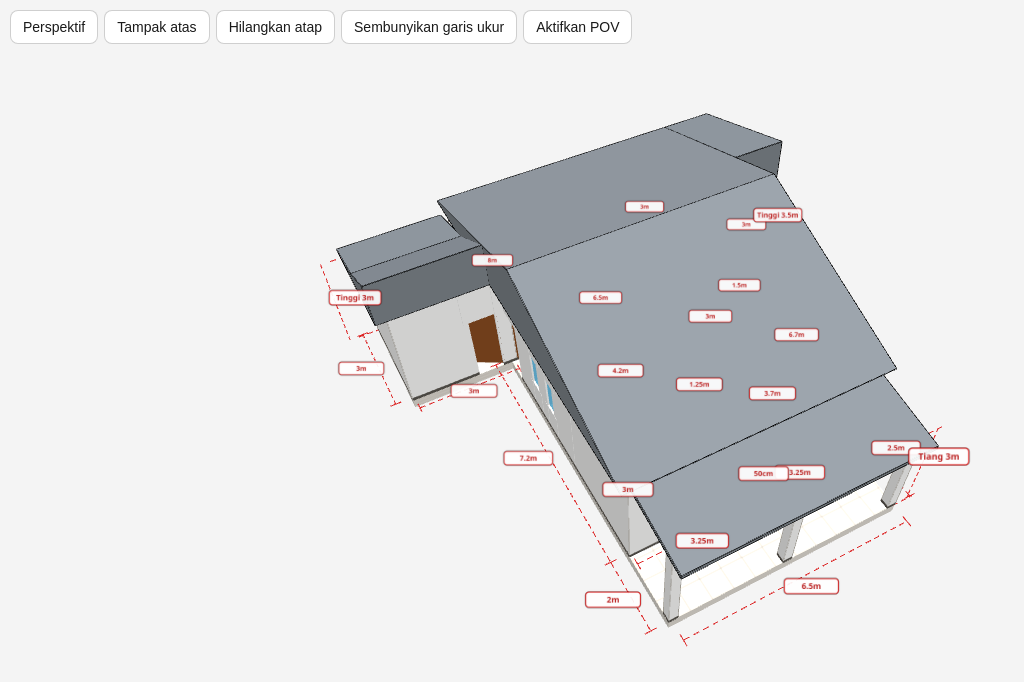
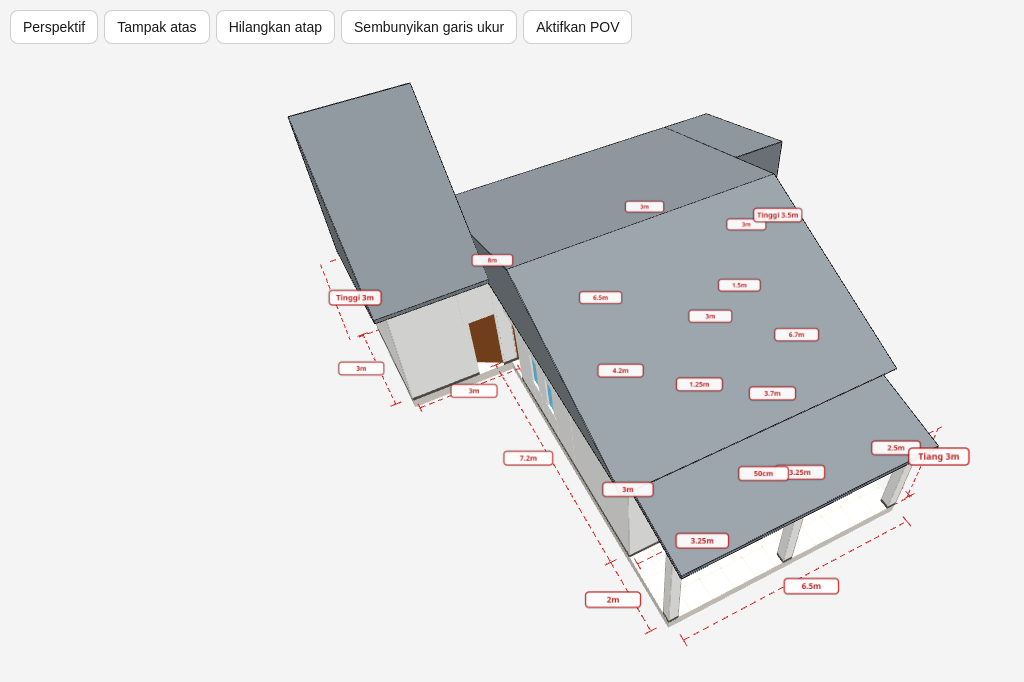
Before and after one commit to azzabuza/azza-rumah, a plain HTML site: page index.html in a window 1280 px wide. Shown: the whole page, without its empty margins (0-1024 px from the left). Drawn offline with nearby package versions, Linux system fonts and the light colour scheme; animation ran at ten frames a second.

Commit message:
Update index.html

```diff
--- a/index.html
+++ b/index.html
@@ -145,28 +145,6 @@ function D(hx, hz, w, deg) {
   scene.add(m);
 }
 
-// =========================================================================
-// KOORDINAT PRESISI SESUAI HITUNGAN DENAH (dalam satuan meter):
-//
-// Sumbu X (Kiri -> Kanan, total lebar belakang = 8.00m + 3.00m = 11.00m):
-//   x = 0.00  : As dinding paling kiri (sisi luar di x = -0.075m)
-//   x = 3.00  : As dinding kiri bangunan utama + batas penurunan elevasi dapur (offset 3.00m)
-//   x = 6.25  : As dinding tengah pembatas (3.00 + 3.25m)
-//   x = 8.00  : As dinding kiri Kamar Mandi (lebar dapur = 8.00m, lebar KM = 3.00m)
-//   x = 9.50  : As dinding kanan bangunan utama (sisi luar di x = 9.575m)
-//   x = 11.00 : As dinding paling kanan (sisi luar di x = 11.075m)
-//
-// Sumbu Z (Belakang -> Depan, total panjang = 12.20m):
-//   z = 0.00  : As dinding paling belakang (sisi luar di z = -0.075m)
-//   z = 1.50  : As dinding depan Kamar Mandi (dalam kamar mandi = 1.50m)
-//   z = 3.00  : As batas Dapur & bangunan utama (sisi luar sayap di z = 3.075m)
-//   z = 6.00  : As dinding depan Kamar Tidur kanan (3.00 + 3.00m)
-//   z = 7.20  : As dinding belakang Kamar Tidur kiri (3.00 + 4.20m Ruang Santai)
-//   z = 9.70  : As dinding depan Ruang Tamu (6.00 + 3.70m = 3.00 + 6.70m)
-//   z = 10.20 : As dinding depan Kamar Tidur kiri (3.00 + 7.20m, selisih 0.50m)
-//   z = 12.20 : Batas luar depan Teras (9.70 + 2.50m = 10.20 + 2.00m = 12.20m)
-// =========================================================================
-
 // 1. Pondasi / pelat lantai rata penuh hingga sisi terluar dinding (ukuran keramik 0.60m x 0.60m)
 box(-hT, -0.3, -hT, 11.0 + hT, 0, 3.0 + hT, slabBackM, 0);
 box(3.0 - hT, -0.3, 3.0, 9.5 + hT, 0, 12.2, slabMainM, 0);
@@ -180,7 +158,7 @@ box(-hT, H_LOW - 0.07, -hT - 0.01, 3.0 + hT, H_LOW, hT + 0.01, plinthM, 0);
 W(3.0, 0, 11.0, 0, [], H, 0);
 W(11.0, 0, 11.0, 3.0, [], H, 0);
 
-// Dinding samping kiri dapur (x = 0.00): miring dari y = 3.00m di belakang (z = 0) ke y = 3.50m di depan (z = 3.0)
+// Dinding samping kiri dapur (x = 0.00): miring lurus dari y = 3.00m di belakang (z = 0) ke y = 3.50m di depan (z = 3.0)
 {
   const leftShape = new T.Shape();
   leftShape.moveTo(hT, 0);
@@ -197,7 +175,7 @@ W(11.0, 0, 11.0, 3.0, [], H, 0);
   // Plint kaki dinding samping kiri
   box(-hT - 0.012, 0.002, -hT, hT + 0.012, 0.10, 3.0 + hT, plinthM, 0);
 
-  // Lis atas mengikuti kemiringan dari y=3.0m (belakang) ke y=3.5m (depan)
+  // Lis atas mengikuti kemiringan lurus dari y=3.0m (belakang) ke y=3.5m (depan)
   const capShape = new T.Shape();
   capShape.moveTo(hT, H_LOW - 0.07);
   capShape.lineTo(-3.0 - hT, H - 0.07);
@@ -305,7 +283,7 @@ scene.add(roofs);
 
 // Plafon dapur bagian kanan (x = 3.00 .. 11.00) datar di y = 3.50m
 box(3.0, H - 0.02, 0.0, 11.0, H, 3.0, ceilingM, 0, roofs);
-// Plafon dapur bagian kiri (x = 0.00 .. 3.00) miring dari y = 3.00m (belakang) ke y = 3.50m (depan)
+// Plafon dapur bagian kiri (x = 0.00 .. 3.00) miring lurus dari y = 3.00m (belakang) ke y = 3.50m (depan)
 {
   const ceilSlope = new T.Shape();
   ceilSlope.moveTo(0, H_LOW - 0.02);
@@ -346,14 +324,28 @@ function gable(x0, z0, x1, z1, alongX, rh, o) {
 
 gable(3.0, 0, 9.5, 10.2, true, 1.9, 0.4);
 
-// Atap sayap kiri dapur (x = -0.4 .. 2.6) turun 50cm di sisi belakang mengikuti dinding 3.0m
+// Atap sayap kiri dapur (x = -0.4 .. 2.6): bidang miring LURUS tidak berkelok dari bubungan ke belakang dapur 3.0m
 {
   const sL = new T.Shape();
-  sL.moveTo(0.4, H_LOW);
-  sL.lineTo(-3.4, H);
-  sL.lineTo(-3.4, H + 1.32);
-  sL.lineTo(-1.5, H_LOW + 0.66);
+  // Kemiringan lurus dari y=3.0m (z=0) ke y=3.5m (z=3.0): dy/dz = +1/6
+  // Pada z = -0.4 (shapeX = 0.4) -> y = 3.0 - 0.4*(1/6) = 2.9333
+  // Pada z = 3.4 (shapeX = -3.4) -> y = 3.5 + 0.4*(1/6) = 3.5667
+  // Puncak bubungan sejajar kemiringan lurus atap pelana utama dari (z=1.5, y=5.40) menerus lurus ke overstek belakang
+  const zBack = -0.4, zFront = 3.4;
+  const yBotBack = H_LOW - 0.4 / 6;
+  const yBotFront = H + 0.4 / 6;
+  // Garis atap lurus dari puncak (z=1.5, y=5.4) melewati titik tepi depan (z=3.4, y=yBotFront + 0.12)
+  // Slope atap lurus: (3.6867 - 5.40) / (3.4 - 1.5) = -1.7133 / 1.9 = -0.90175
+  const yTopFront = yBotFront + 0.12;
+  const slope = (yTopFront - (H + 1.9)) / (zFront - 1.5);
+  const yTopBack = (H + 1.9) + slope * (zBack - 1.5);
+
+  sL.moveTo(-zBack, yBotBack);
+  sL.lineTo(-zFront, yBotFront);
+  sL.lineTo(-zFront, yTopFront);
+  sL.lineTo(-zBack, yTopBack);
   sL.closePath();
+
   const mL = new T.Mesh(new T.ExtrudeGeometry(sL, { depth: 3.0, bevelEnabled: false }), roofM);
   mL.rotation.y = Math.PI / 2;
   mL.position.set(-0.4, 0, 0);
```
